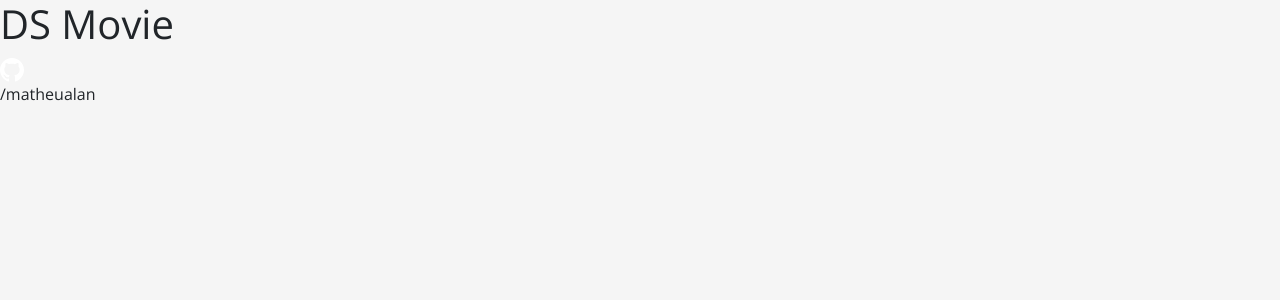
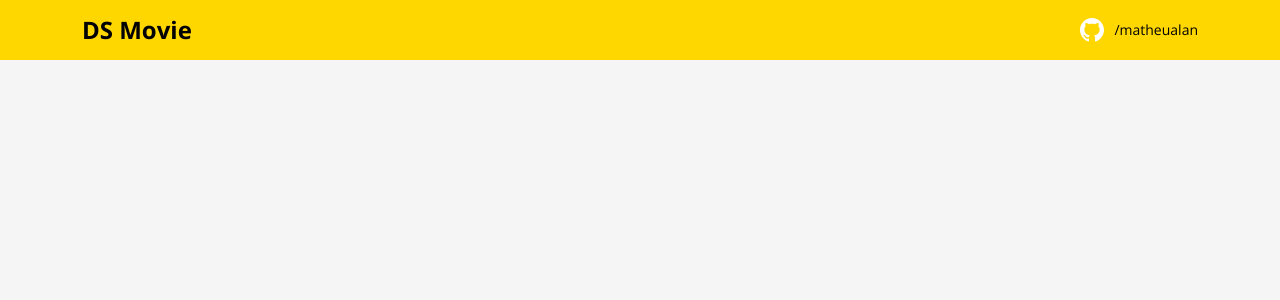
Before and after one commit to matheualan/spring-react, a React (Create React App) app in the folder frontend/: page / in a window 1280 px wide. Shown: the top 300 px of the page. Built offline with nearby package versions, Linux system fonts and the light colour scheme.

Commit message:
Personalização NavBar

```diff
--- a/frontend/src/components/navbar/index.tsx
+++ b/frontend/src/components/navbar/index.tsx
@@ -1,15 +1,16 @@
-import { ReactComponent as GithubIcon } from 'assets/img/github.svg';
+import { ReactComponent as GithubIcon } from "assets/img/github.svg";
+import './styles.css'
 
 function Navbar() {
   return (
     <header>
-        <nav>
-          <div>
+      <nav className="container">
+        <div className="dsmovie-nav-content">
           <h1>DS Movie</h1>
           <a href="https://github.com/matheualan">
-              <div>
+            <div className="dsmovie-contact-container">
               <GithubIcon />
-                <p>/matheualan</p>
+              <p className="dsmovie-contact-link">/matheualan</p>
             </div>
           </a>
         </div>
--- /dev/null
+++ b/frontend/src/components/navbar/styles.css
@@ -0,0 +1,29 @@
+header {
+    background-color: var(--color-primary);
+    height: 60px;
+    display: flex;
+    align-items: center;
+}
+
+.dsmovie-nav-content {
+    display: flex;
+    justify-content: space-between;
+    align-items: center;
+    color: black;
+}
+
+.dsmovie-nav-content h1 {
+    margin: 0;
+    font-weight: 700;
+    font-size: 24px;
+}
+
+.dsmovie-contact-container {
+    display: flex;
+    align-items: center;
+}
+
+.dsmovie-contact-link {
+    margin: 0 0 0 10px;
+    font-size: 14px;
+}
```
Lines whose indentation alone changed are shown as unchanged.
